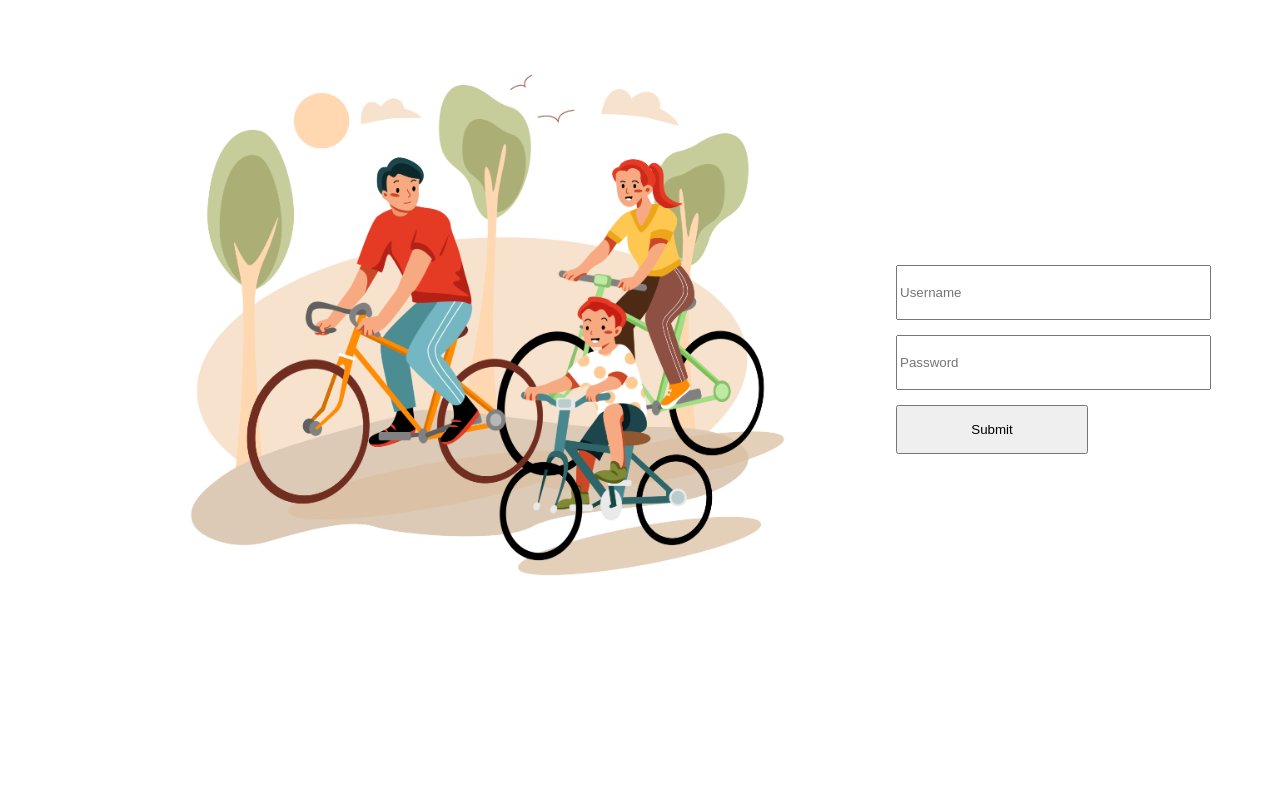
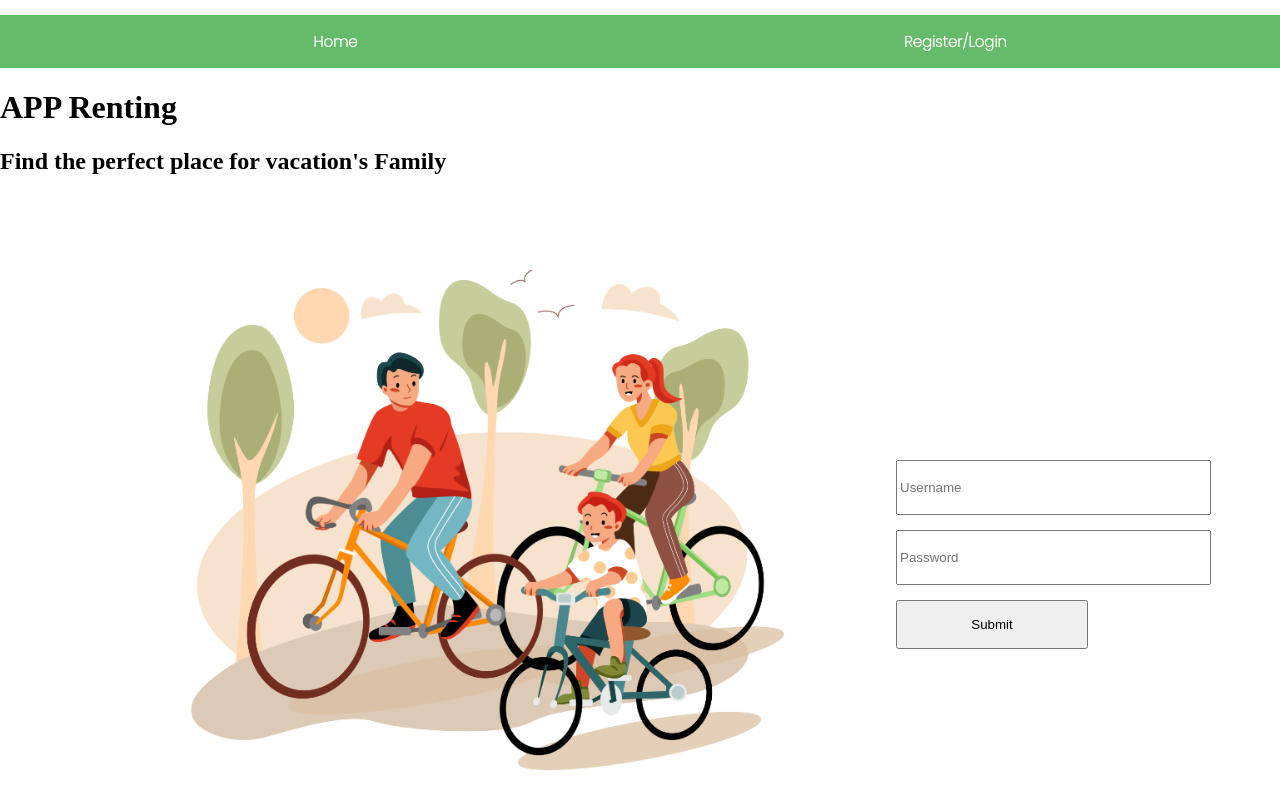
Before and after one commit to mlestrella843/APP_Renting, a plain HTML site: page login.html in a window 1280 px wide. Drawn offline with Linux system fonts and the light colour scheme; a web font is replaced by a local one.

Commit message:
create nav bar

```diff
--- a/index.html
+++ b/login.html
@@ -7,9 +7,27 @@
     <title>APP Renting</title>
     <link rel="stylesheet" href="sass/style.css">
 
+    <link rel="preconnect" href="https://fonts.gstatic.com" crossorigin>
+    <link href="https://fonts.googleapis.com/css2?family=Anek+Gurmukhi:wght@300&family=Poppins:wght@200&family=Ubuntu+Condensed&display=swap" rel="stylesheet">
+    <link rel="preconnect" href="https://fonts.gstatic.com" crossorigin>
+    <link href="https://fonts.googleapis.com/css2?family=Ubuntu+Condensed&display=swap" rel="stylesheet">
+
+    <div>
+        <nav>
+            <ul class="menu-horizontal">
+                <li><a href="login.html">Home</a></li>
+                <li><a href="html/register.html">Register/Login</a></li>
+            </ul>
+        </nav>
+    </div>
 
 </head>
 <body>
+
+    <header>
+        <h1> APP Renting</h1>
+        <h2> Find the perfect place for vacation's Family</h2>
+    </header>
 
 
     <!-- Inputs for user and password and button to submit-->
--- a/sass/style.scss
+++ b/sass/style.scss
@@ -35,3 +35,40 @@
     width: 30%;
     padding-top: 250px;
 }
+
+
+/*nueva nav bar*/
+nav{
+    margin: 0%;
+    width: 100%;
+    background-color: #66BB6A;
+    font-size: 15px;
+    font-weight: bolder;
+    font-family: 'Poppins', sans-serif;
+
+  }
+
+  ul.b {
+    list-style-type: square;
+  }
+
+  .menu-horizontal{
+    list-style-type: none;
+    display: flex;
+    justify-content: space-around;
+  }
+  .menu-horizontal >li >a{
+
+  display: block;
+  padding: 15px 20px;
+  color: white;
+  text-decoration: none;
+  }
+
+  .menu-horizontal >li:hover{
+    background-color: #FB8C00;
+  }
+
+  .menu-horizontal li:hover .menu-vertical{
+    display: block;
+  }
```
Also changed, not shown: html/platform.html (added), html/register.html (added), html/user_profile.html (added), sass/style.css, scripts/login.js (added), 2 other files.
